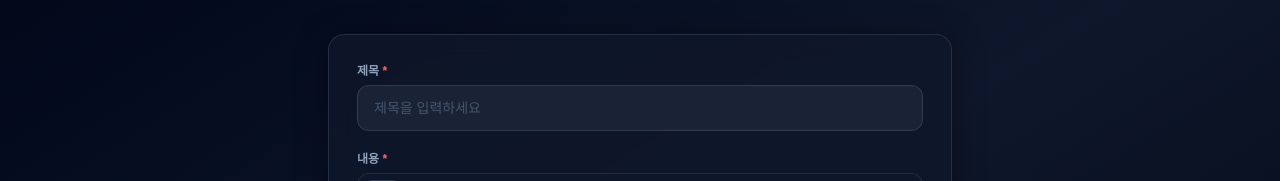
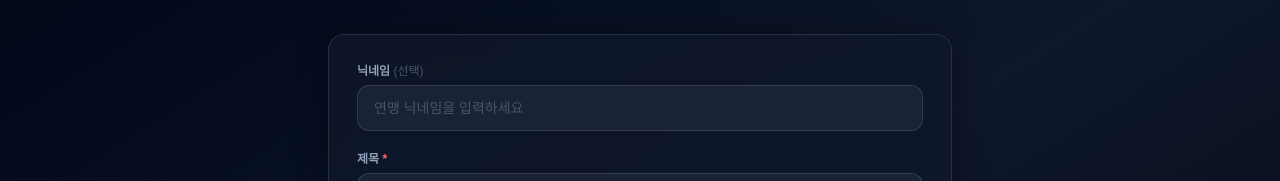
Before and after one commit to cakemans81-source/kingshot-alliance-web, a Next.js app: page /notice/write in a window 1280 px wide. Shown: the part 164-345 px from the top of the page. Built offline with nearby package versions, Linux system fonts and the light colour scheme; no server answers.

Commit message:
버그 수정: 에디터 이미지 업로드 복구, 작성자 표시 추가 및 이미지 잘림 방지

```diff
--- a/components/board/PostBoard.tsx
+++ b/components/board/PostBoard.tsx
@@ -17,6 +17,7 @@ export interface Post {
     content: string;
     image_url: string | null;
     created_at: string;
+    author: string | null;
 }
 
 export interface PostBoardConfig {
@@ -243,10 +244,24 @@ function PostCard({ post, tableName }: PostCardProps) {
                     <p className="text-[10px] text-red-400/80">{translateError}</p>
                 )}
 
-                <div className="flex items-center justify-between pt-1">
-                    <p className="text-[11px] text-slate-600">
-                        🕐 {formatDate(post.created_at)}
-                    </p>
+                <div className="flex items-center justify-between pt-1 flex-wrap gap-1">
+                    <div className="flex items-center gap-2">
+                        <p className="text-[11px] text-slate-600">
+                            🕐 {formatDate(post.created_at)}
+                        </p>
+                        {post.author && (
+                            <span
+                                className="text-[10px] font-semibold px-2 py-0.5 rounded-full"
+                                style={{
+                                    background: "rgba(6,182,212,0.1)",
+                                    border: "1px solid rgba(6,182,212,0.25)",
+                                    color: "#67e8f9",
+                                }}
+                            >
+                                👤 {post.author}
+                            </span>
+                        )}
+                    </div>
                     <Link
                         href={detailHref}
                         className="text-[11px] text-slate-600 hover:text-cyan-400 transition-colors flex items-center gap-0.5"
--- a/components/board/PostDetailClient.tsx
+++ b/components/board/PostDetailClient.tsx
@@ -18,6 +18,7 @@ interface Post {
     content: string;
     image_url: string | null;
     created_at: string;
+    author: string | null;
 }
 
 /* ═══════════════════════════════════════
@@ -291,9 +292,23 @@ export default function PostDetailClient({ tableName, listHref, accentColor }: P
                         ) : displayTitle}
                     </h1>
 
-                    <p className="text-[11px] text-slate-600">
-                        🕐 {formatDate(post.created_at)}
-                    </p>
+                    <div className="flex items-center gap-2 flex-wrap">
+                        <p className="text-[11px] text-slate-600">
+                            🕐 {formatDate(post.created_at)}
+                        </p>
+                        {post.author && (
+                            <span
+                                className="text-[10px] font-semibold px-2.5 py-0.5 rounded-full"
+                                style={{
+                                    background: "rgba(6,182,212,0.1)",
+                                    border: "1px solid rgba(6,182,212,0.25)",
+                                    color: "#67e8f9",
+                                }}
+                            >
+                                👤 {post.author}
+                            </span>
+                        )}
+                    </div>
 
                     <hr style={{ borderColor: "rgba(51,65,85,0.45)" }} />
 
--- a/components/board/WriteForm.tsx
+++ b/components/board/WriteForm.tsx
@@ -1,6 +1,6 @@
 "use client";
 
-import { useState, useRef } from "react";
+import { useState, useRef, useEffect } from "react";
 import { useRouter } from "next/navigation";
 import { supabase } from "@/lib/supabase/client";
 import { useLocale } from "@/lib/i18n/LocaleContext";
@@ -71,11 +71,20 @@ export default function WriteForm({
     const { t } = useLocale();
 
     const [title, setTitle] = useState("");
+    const [author, setAuthor] = useState("");
     const [content, setContent] = useState("");
     const [imageFile, setImageFile] = useState<File | null>(null);
     const [imagePreview, setImagePreview] = useState<string | null>(null);
     const [uploadProgress, setUploadProgress] = useState<number>(0);
     const [isDragOver, setIsDragOver] = useState(false);
+
+    /* localStorage 닉네임 자동 로드 (CommentSection과 동일 키 공유) */
+    useEffect(() => {
+        try {
+            const saved = localStorage.getItem("kdh_nickname");
+            if (saved) setAuthor(saved);
+        } catch { /* noop */ }
+    }, []);
 
     const [isSubmitting, setIsSubmitting] = useState(false);
     const [error, setError] = useState<string | null>(null);
@@ -123,6 +132,9 @@ export default function WriteForm({
         setIsSubmitting(true);
         setError(null);
 
+        /* 닉네임 localStorage 저장 */
+        try { localStorage.setItem("kdh_nickname", author.trim()); } catch { /* noop */ }
+
         let imageUrl: string | null = null;
         if (imageFile) {
             setUploadProgress(5);
@@ -139,6 +151,7 @@ export default function WriteForm({
             title: title.trim(),
             content: content.trim(),
             image_url: imageUrl,
+            author: author.trim() || null,
         });
 
         if (insertError) {
@@ -191,6 +204,27 @@ export default function WriteForm({
                         boxShadow: "0 4px 32px rgba(0,0,0,0.4)",
                     }}
                 >
+                    {/* 닉네임 (작성자) */}
+                    <div>
+                        <label className="block text-xs font-semibold text-slate-400 mb-1.5">
+                            닉네임 <span className="text-slate-600 font-normal">(선택)</span>
+                        </label>
+                        <input
+                            type="text"
+                            value={author}
+                            onChange={(e) => setAuthor(e.target.value)}
+                            placeholder="연맹 닉네임을 입력하세요"
+                            maxLength={20}
+                            className="w-full rounded-xl px-4 py-3 text-sm text-white placeholder:text-slate-600 outline-none transition-all"
+                            style={{
+                                background: "rgba(30,41,59,0.8)",
+                                border: "1px solid rgba(71,85,105,0.5)",
+                            }}
+                            onFocus={(e) => (e.currentTarget.style.boxShadow = "0 0 0 2px rgba(6,182,212,0.4)")}
+                            onBlur={(e) => (e.currentTarget.style.boxShadow = "none")}
+                        />
+                    </div>
+
                     {/* 제목 */}
                     <div>
                         <label className="block text-xs font-semibold text-slate-400 mb-1.5">
```
